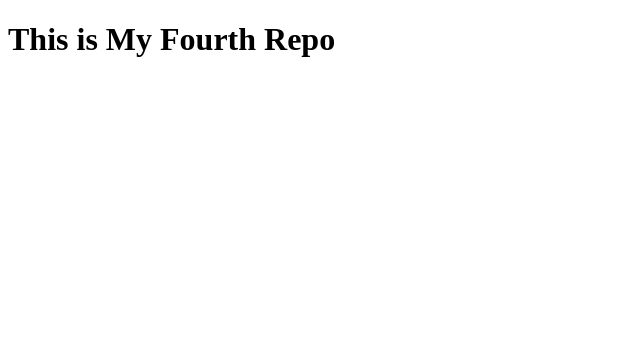
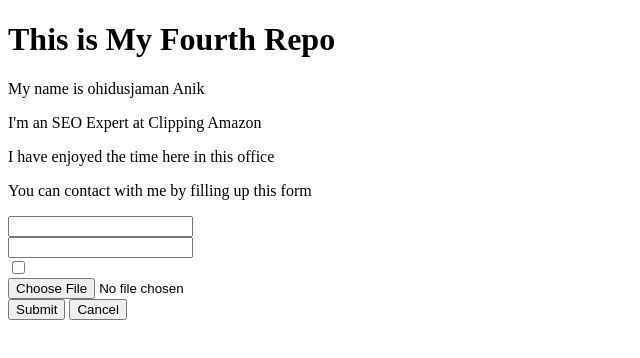
Before and after one commit to anik-clippingamazon/my-fourth-repo, a plain HTML site: page index.html in a window 1280 px wide. Shown: the whole page, without its empty margins (0-640 px from the left). Drawn offline with Linux system fonts and the light colour scheme.

Commit message:
paragraph and form added

```diff
--- a/index.html
+++ b/index.html
@@ -8,5 +8,17 @@
 </head>
 <body>
     <h1>This is My Fourth Repo</h1>
+    <p>My name is ohidusjaman Anik</p>
+    <p>I'm an SEO Expert at Clipping Amazon</p>
+    <p>I have enjoyed the time here in this office</p>
+    <p>You can contact with me by filling up this form</p>
+    <form>
+        <input type="email"><br>
+        <input type="password"><br>
+        <input type="checkbox"><br>
+        <input type="file"><br>
+        <button>Submit</button>
+        <button>Cancel</button>
+    </form>
 </body>
 </html>
```
